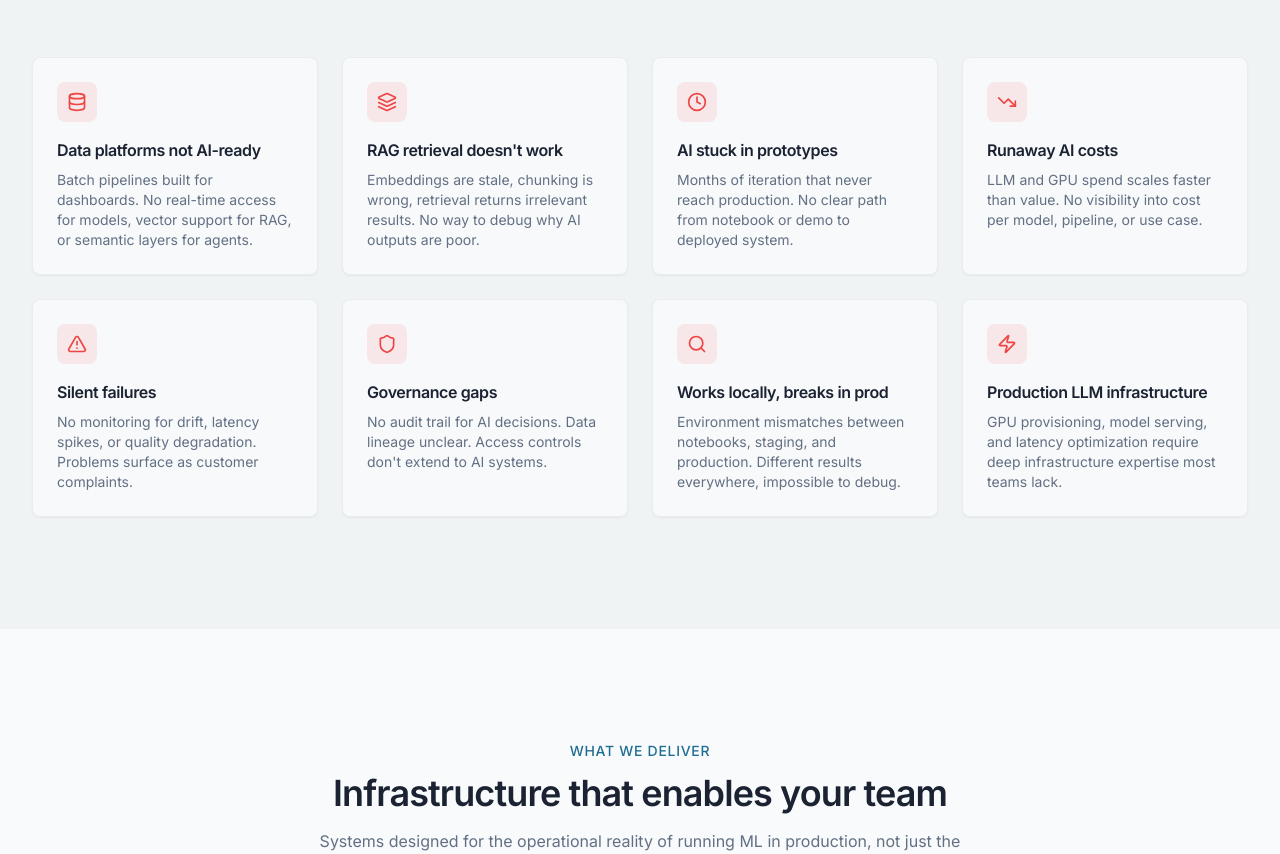
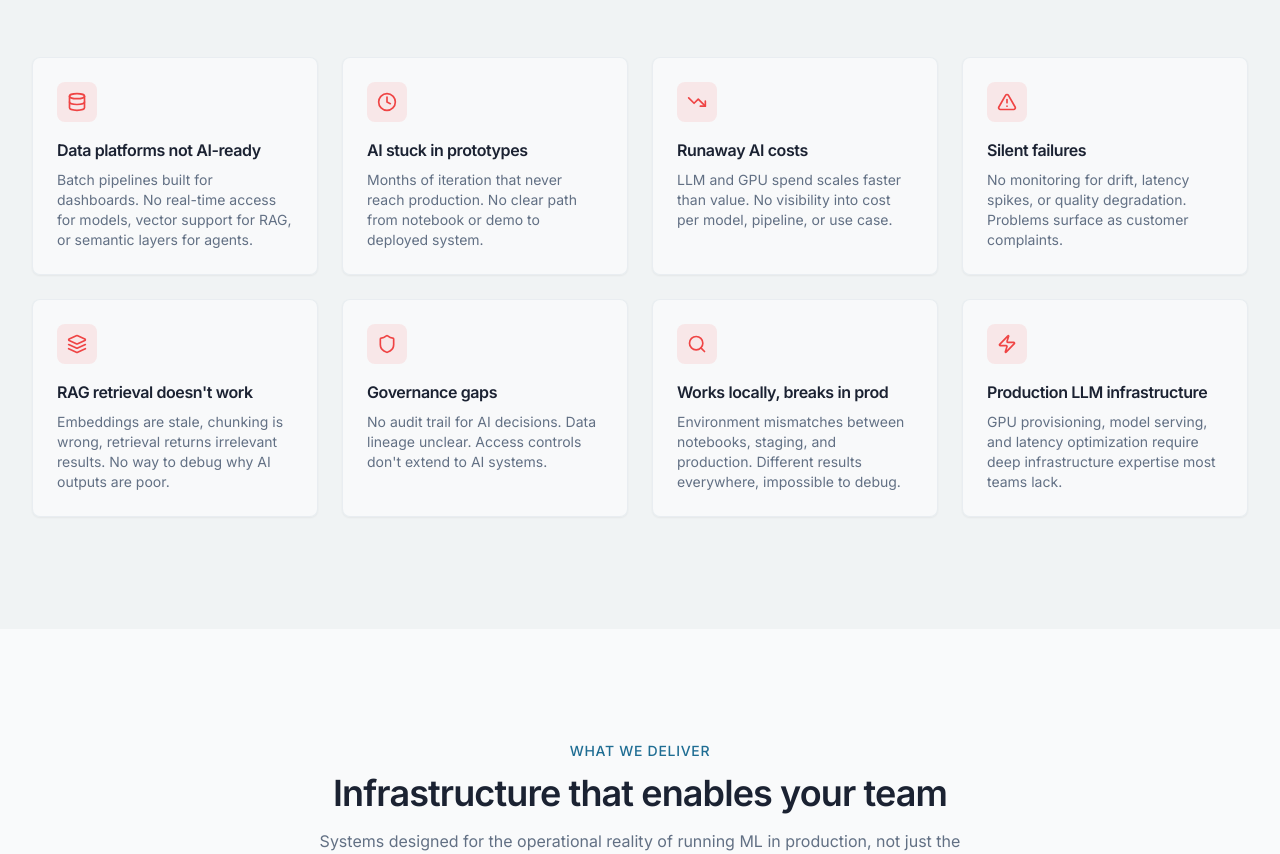
Before and after one commit to achyuthnsamudrala/baselyne-web, a React (Vite) app: page / in a window 1280 px wide. Shown: the part 920-1774 px from the top of the page. Built offline with nearby package versions, Linux system fonts and the light colour scheme.

Commit message:
reorder problems

```diff
--- a/src/pages/Home.tsx
+++ b/src/pages/Home.tsx
@@ -20,11 +20,6 @@ const failurePoints = [
     description: "Batch pipelines built for dashboards. No real-time access for models, vector support for RAG, or semantic layers for agents.",
   },
   {
-    icon: Layers,
-    title: "RAG retrieval doesn't work",
-    description: "Embeddings are stale, chunking is wrong, retrieval returns irrelevant results. No way to debug why AI outputs are poor.",
-  },
-  {
     icon: Clock,
     title: "AI stuck in prototypes",
     description: "Months of iteration that never reach production. No clear path from notebook or demo to deployed system.",
@@ -38,6 +33,11 @@ const failurePoints = [
     icon: AlertTriangle,
     title: "Silent failures",
     description: "No monitoring for drift, latency spikes, or quality degradation. Problems surface as customer complaints.",
+  },
+  {
+    icon: Layers,
+    title: "RAG retrieval doesn't work",
+    description: "Embeddings are stale, chunking is wrong, retrieval returns irrelevant results. No way to debug why AI outputs are poor.",
   },
   {
     icon: Shield,
```
